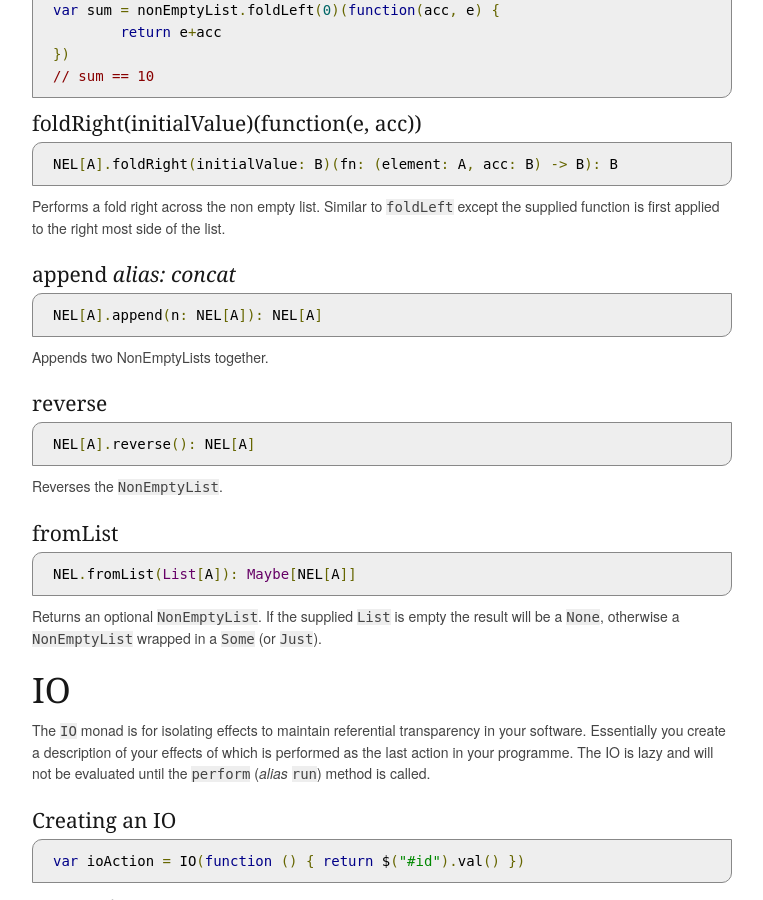
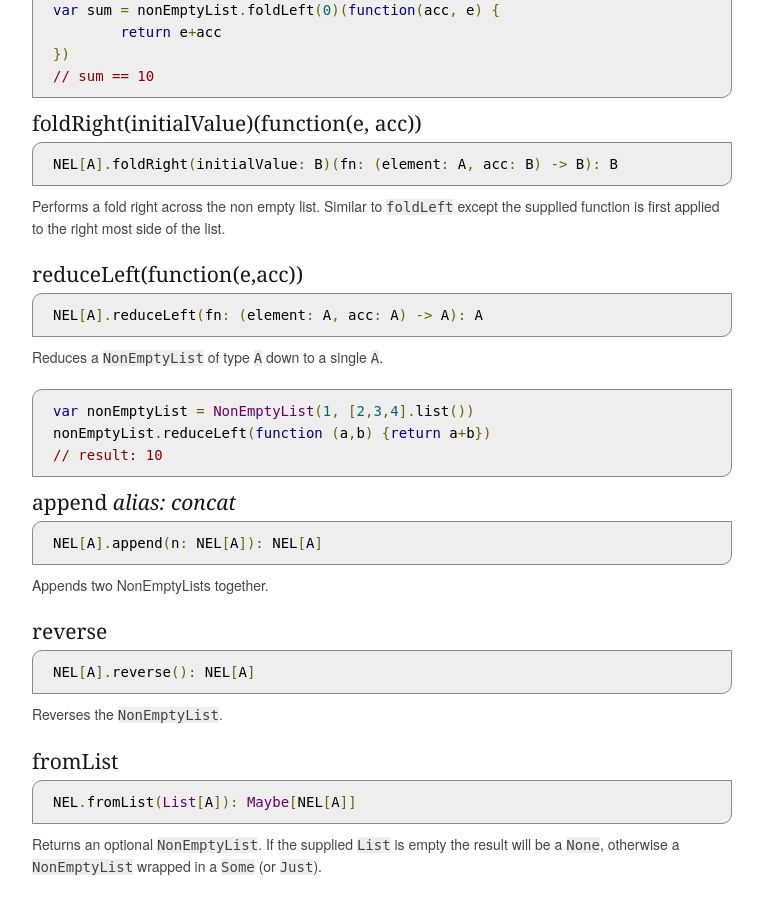
Before and after one commit to monet/monet.js, a Jekyll site: the page built from index.md, in a window 1280 px wide and 900 px high, scrolled down 18828 px. Shown: the whole window, without its empty margins (258-1021 px from the left). Built offline with Jekyll 4.4.1, drawn with Linux system fonts in a browser that asks for light colours; nearby versions of some CDN libraries; some of the changed text lies outside the part shown.

```diff
--- a/index.md
+++ b/index.md
@@ -815,6 +815,16 @@ For example, say you wanted to add up a non empty list of integers, your initial
 
 Performs a fold right across the non empty list.  Similar to `foldLeft` except the supplied function is first applied to the right most side of the list.
 
+####reduceLeft(function(e,acc))
+
+	NEL[A].reduceLeft(fn: (element: A, acc: A) -> A): A
+
+Reduces a `NonEmptyList` of type `A` down to a single `A`.
+
+	var nonEmptyList = NonEmptyList(1, [2,3,4].list())
+	nonEmptyList.reduceLeft(function (a,b) {return a+b})
+	// result: 10
+
 
 ####append *alias: concat*
 
```
Also changed, not shown: other parts of index.md (+1 -1 lines).
